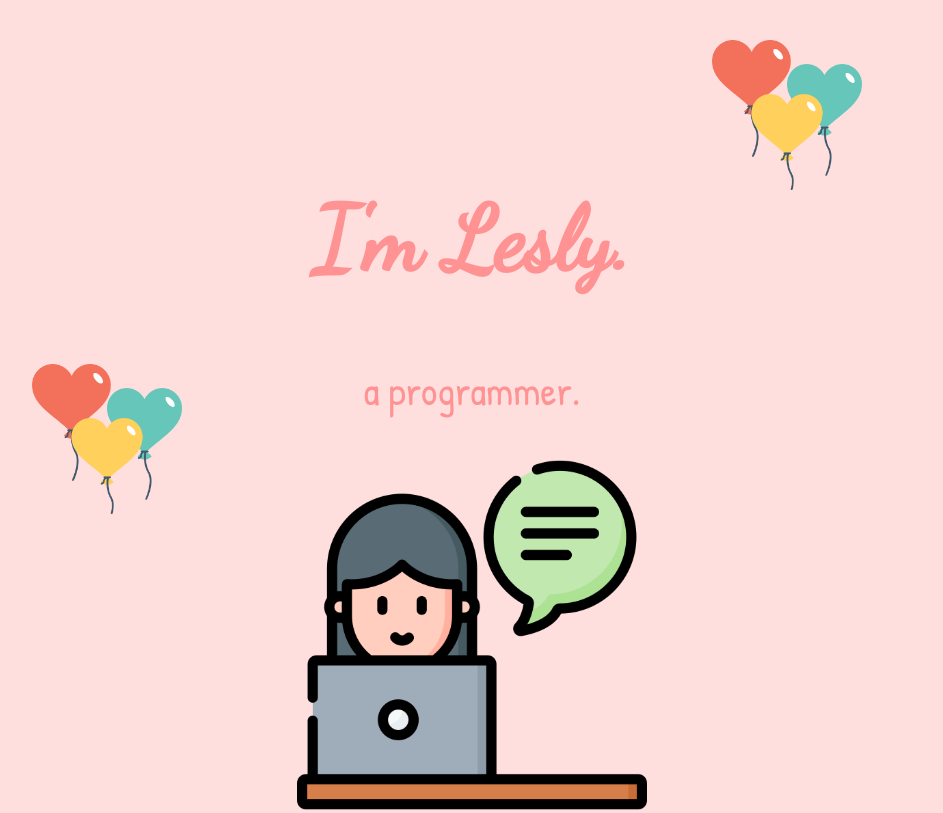
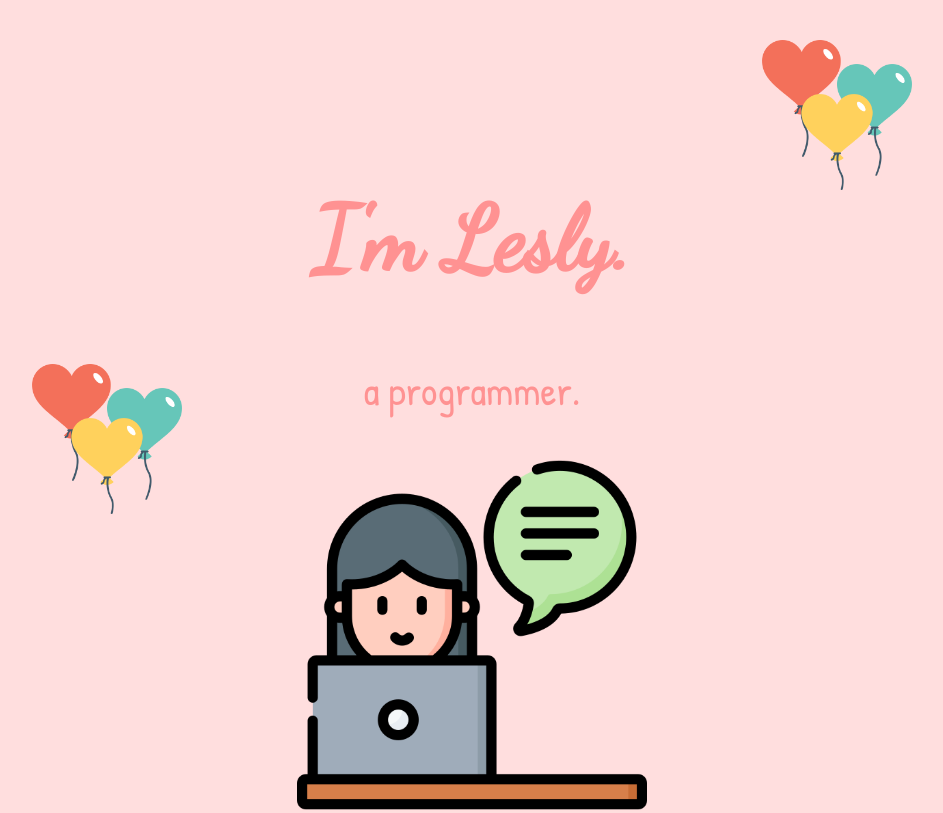
Before and after one commit to LeslyA08/LeslyAlvarez, a plain HTML site: page index.html in a window 1280 px wide. Shown: the top 813 px of the page, without its empty margins (168-1111 px from the left). Drawn offline with Linux system fonts and the light colour scheme.

Commit message:
Update styles.css

```diff
--- a/CSS/styles.css
+++ b/CSS/styles.css
@@ -52,7 +52,7 @@ h3 {
   position: absolute;
   width: 150px;
   height: 150px;
-  right: 250px;
+  right: 200px;
   top: 40px;
 }
 
```
